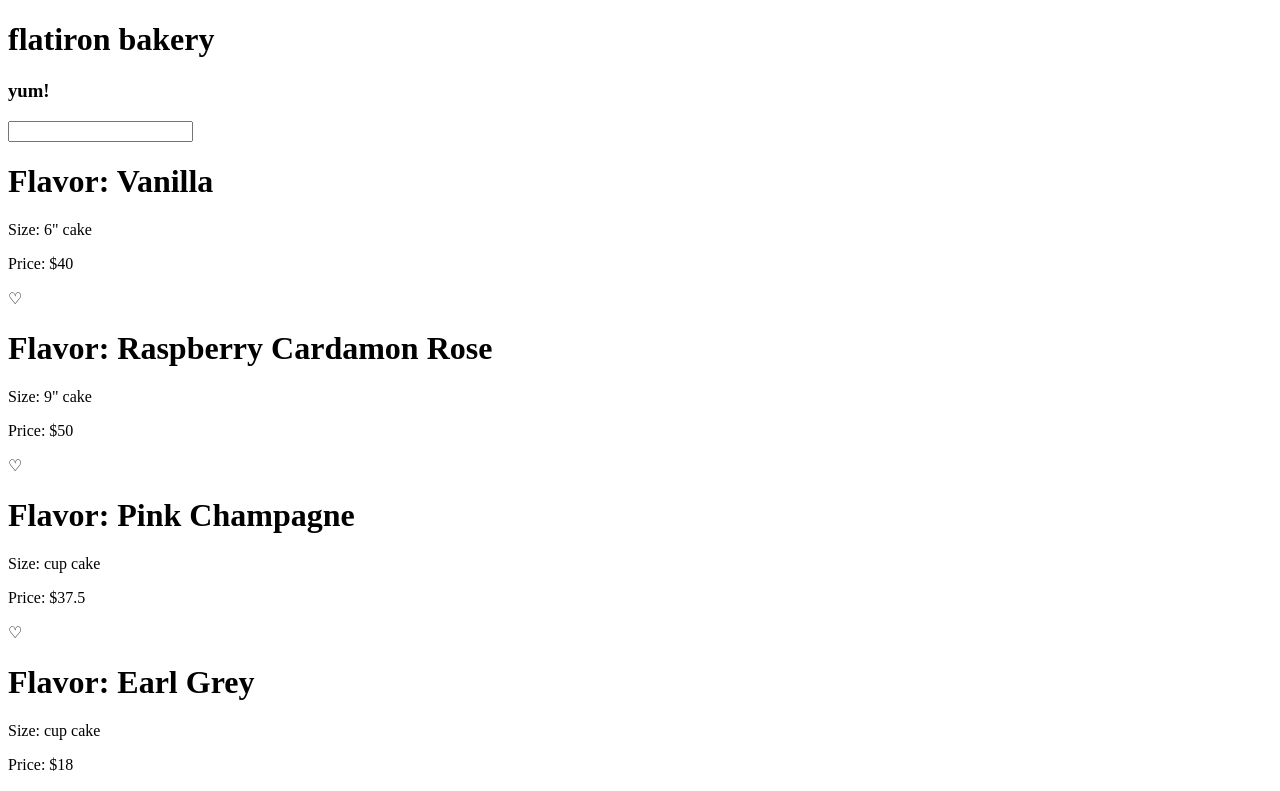
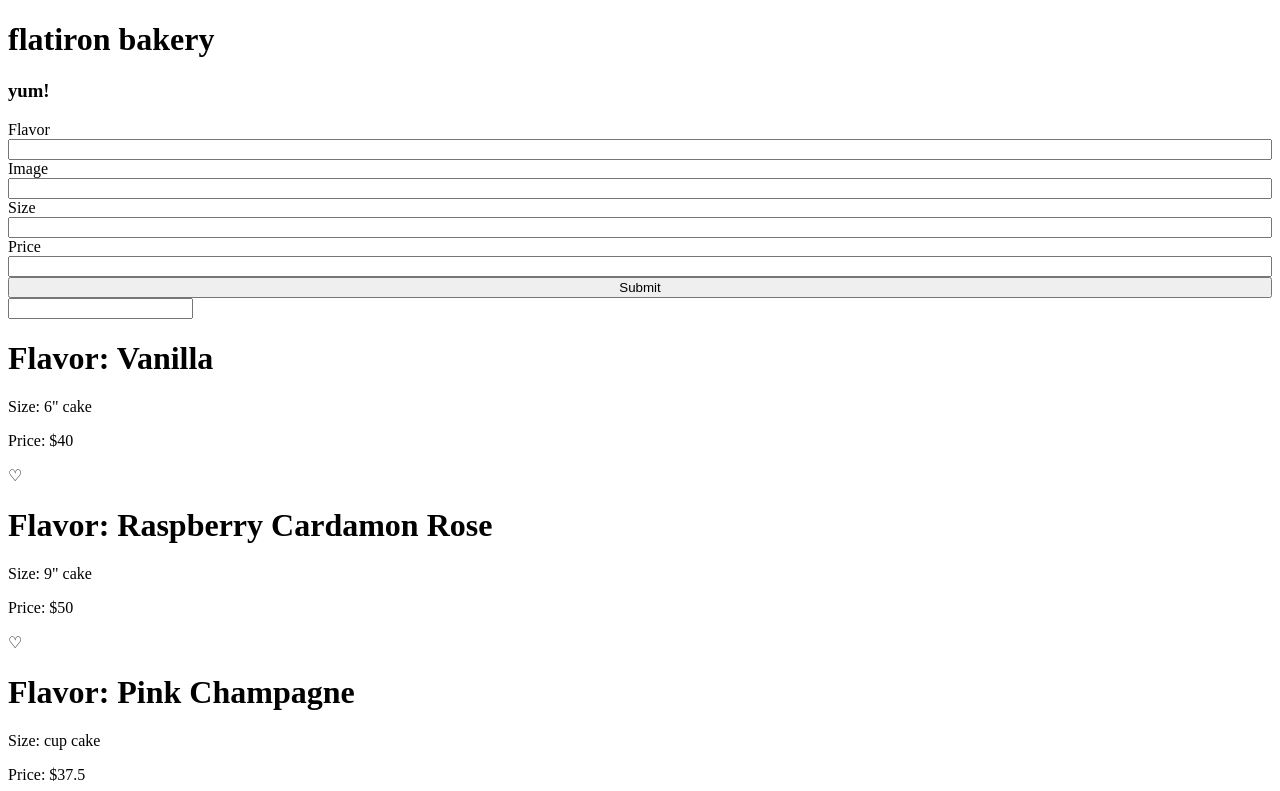
Before and after one commit to themanselmo/barns-and-flatiron-app, a React (Create React App) app in the folder flatiron-bakes/: page / in a window 1280 px wide. Shown: the top 791 px of the page. Built offline with nearby package versions, Linux system fonts and the light colour scheme.

Commit message:
added a controlled form so users can now add their own cakes

```diff
--- a/flatiron-bakes/src/Components/App.js
+++ b/flatiron-bakes/src/Components/App.js
@@ -3,6 +3,8 @@ import CakeContainer from "./CakeContainer"
 import Header from "./Header"
 import Search from "./Search"
 import CakeDetail from "./CakeDetail"
+import Form from "./Form"
+
 import { useState } from "react"
 import {cakes} from "../data/cakesData"
 
@@ -22,10 +24,15 @@ function App() {
     setSelectedCake(cake)
   }
 
+  const handleAddCake = (cake) => {
+    setCakeList([cake, ...cakeList])
+  }
+
   return (
     <div className="App">
       <Header bakery={"flatiron bakery"} slogan={"yum!"}/>
       {selectedCake?<CakeDetail selectedCake={selectedCake} />:null}
+      <Form handleAddCake={handleAddCake}/>
       <Search search={search} handleSearch={handleSearch}/>
       <CakeContainer cakeList={cakeList} handleCakeClick={handleCakeClick}/>
     </div>
--- /dev/null
+++ b/flatiron-bakes/src/Components/Form.js
@@ -0,0 +1,86 @@
+import { useState } from "react"
+
+const Form = ({ handleAddCake }) => {
+    // const [flavor, setFlavor] = useState('')
+    // const [image, setImage] = useState('')
+    // const [size, setSize] = useState('')
+    // const [price, setPrice] = useState('')
+
+    const [formData, setFormData] = useState({
+        flavor: '',
+        image: '',
+        size: '',
+        price: ''
+    })
+
+    const handleChange = (e) => {
+        setFormData({...formData, [e.target.name]: e.target.value})
+    }
+
+    const handleSubmit = (e) => {
+        e.preventDefault()
+        handleAddCake(formData)
+    }
+
+    // const handleFlavor = (e) => {
+    //     setFlavor(e.target.value)
+    // }
+
+    // const handleImage = (e) => {
+    //     setImage(e.target.value)
+    // }
+
+    // const handleSize = (e) => {
+    //     setSize(e.target.value)
+    // }
+
+    // const handlePrice = (e) => {
+    //     setPrice(e.target.value)
+    // }
+
+    return (
+        <>
+            <form onSubmit={handleSubmit} style={{display:'flex', flexDirection:'column'}}>
+                <label>Flavor</label>
+                <input
+                type="text"
+                name="flavor"
+                aria-label="title"
+                value={formData.flavor}
+                onChange={handleChange}
+                >
+                </input>
+                <label>Image</label>
+                <input
+                type="text"
+                name="image"
+                aria-label="image"
+                value={formData.image}
+                onChange={handleChange}
+                >
+                </input>
+                <label>Size</label>
+                <input
+                type="text"
+                name="size"
+                aria-label="size"
+                value={formData.size}
+                onChange={handleChange}
+                >
+                </input>
+                <label>Price</label>
+                <input
+                type="text"
+                name="price"
+                aria-label="price"
+                value={formData.price}
+                onChange={handleChange}
+                >
+                </input>
+                <input type="submit"></input>
+            </form>
+        </>
+    )
+}
+
+export default Form
```
